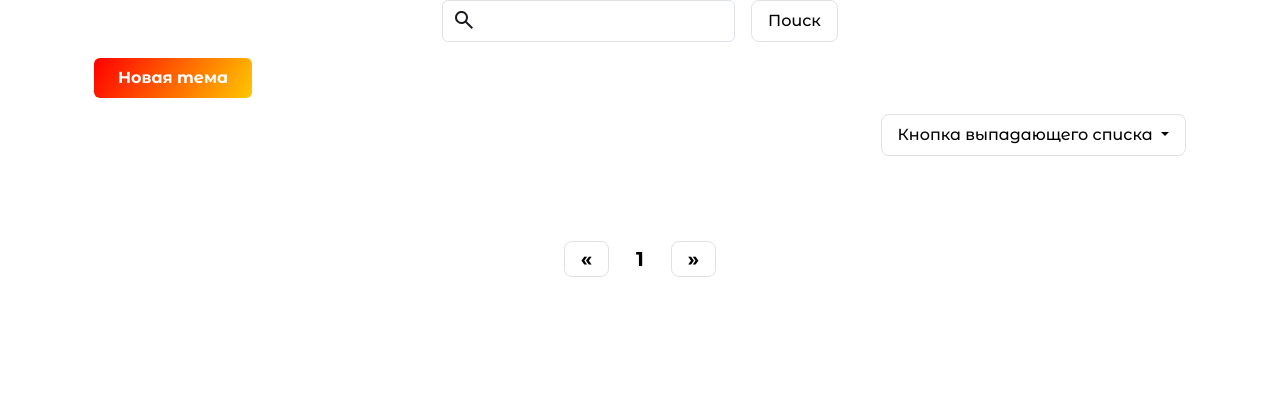
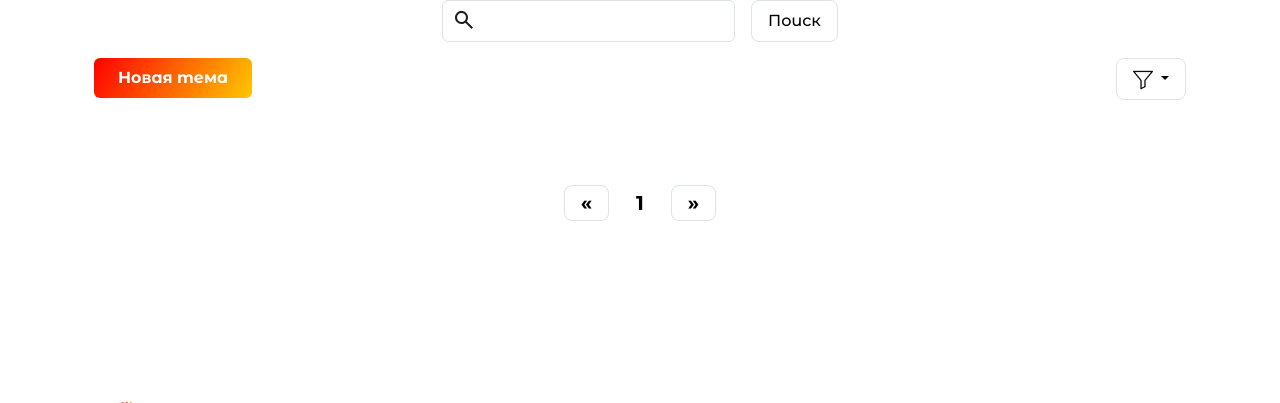
Before and after one commit to VadimBarinov/Bicycle-Forum, a Django app: page / in a window 1280 px wide. Shown: the part 125-528 px from the top of the page. Run offline with Django 5.2, Linux system fonts and the light colour scheme; data that the repository does not hold is empty.

Commit message:
section filter positioning

```diff
--- a/app/forum/templates/forum/includes/section_filter.html
+++ b/app/forum/templates/forum/includes/section_filter.html
@@ -1,10 +1,13 @@
 {%load static%}
 <!-- фильтр -->
 
-<div class="dropdown d-flex section-filter-container my-3">
+<div class="dropdown d-flex section-filter-container">
     <div>
         <button class="dropdown-toggle border my-border my-btn-search btn-right" type="button" id="dropdownMenuButton1" data-bs-toggle="dropdown" aria-expanded="false">
-            Кнопка выпадающего списка
+            <img
+              width="20"
+              src="{% static 'forum/images/filter_icon.png' %}"
+            />
         </button>
         <ul class="dropdown-menu" aria-labelledby="dropdownMenuButton1">
             <li><a class="dropdown-item" href="#">Действие</a></li>
--- a/app/forum/templates/forum/index.html
+++ b/app/forum/templates/forum/index.html
@@ -7,13 +7,19 @@
 
     {% include 'forum/includes/query_filter.html' %}
 
+    <div class="d-flex row">
+        <div class="col-8">
             <a href="{% url 'create_theme' %}">
                 <button class="btn btn-primary">
                     Новая тема
                 </button>
             </a>
+        </div>
 
+        <div class="col-4">
             {% include 'forum/includes/section_filter.html' %}
+        </div>
+    </div>
 
     {% for section in sections %}
         <div class="border p-3 my-3">
--- a/app/forum/templates/forum/theme_list.html
+++ b/app/forum/templates/forum/theme_list.html
@@ -12,6 +12,8 @@
             Новая тема
         </button>
     </a>
+
+    {% include 'forum/includes/ascending_or_descending_filter.html' %}
 
     {% for theme in themes %}
         <div class="border p-3 my-3">
```
Also changed, not shown: app/forum/templates/forum/includes/ascending_or_descending_filter.html (+12 -9 lines). Lines whose indentation alone changed are shown as unchanged.
